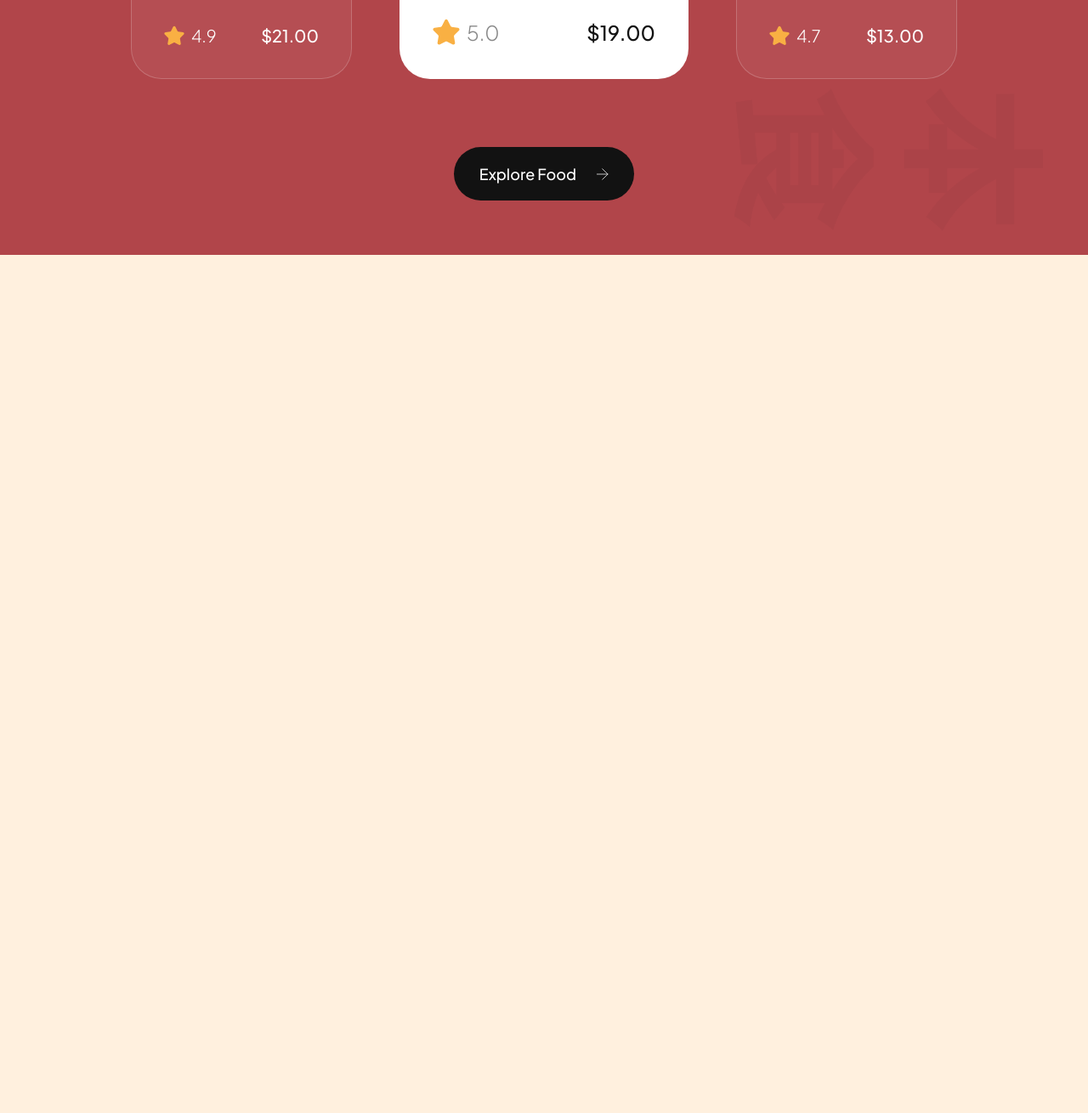
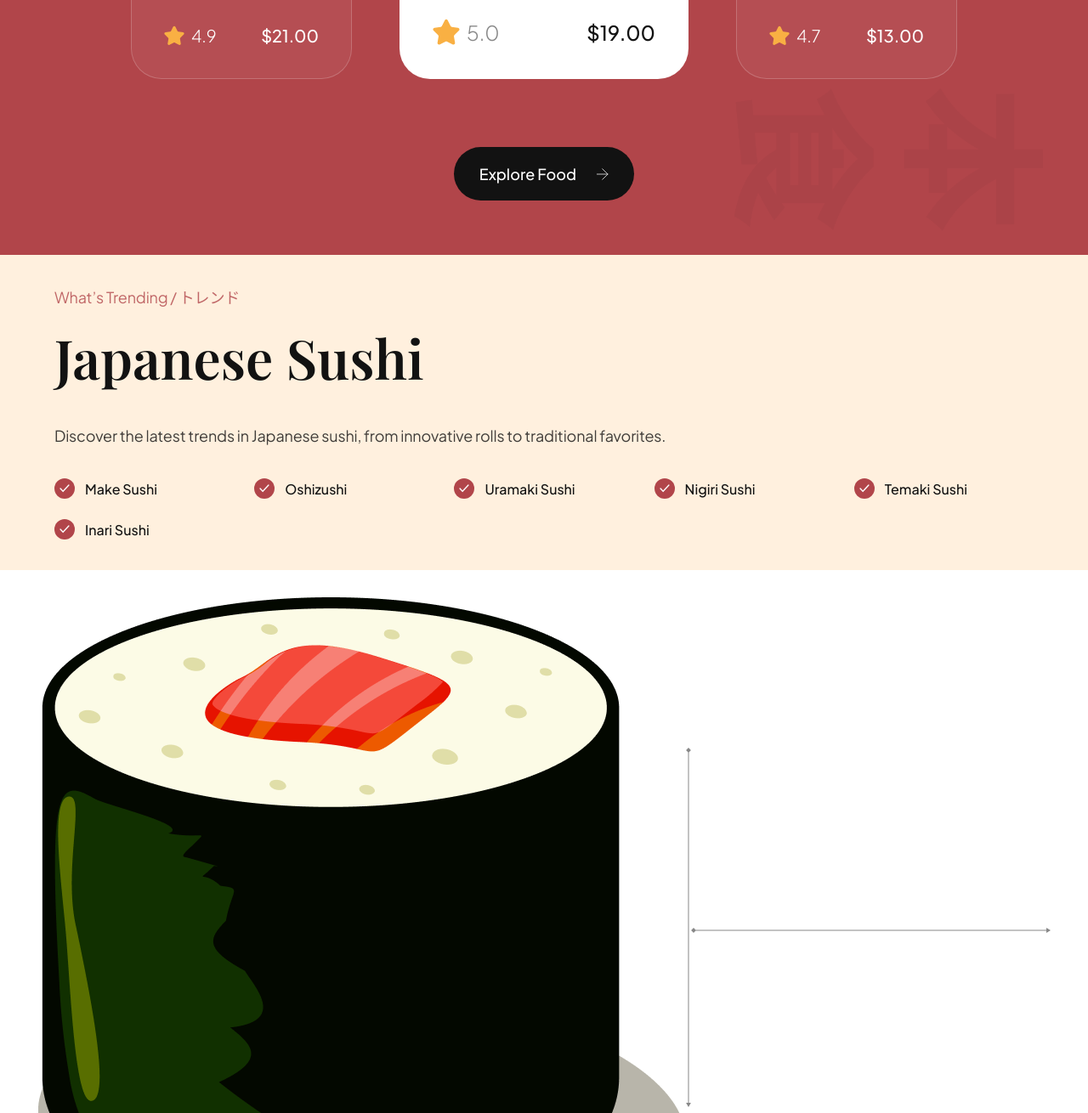
Before and after one commit to mstfsaglam/sushi-landing-page, a plain HTML site: page index.html in a window 1280 px wide. Shown: the part 2215-3525 px from the top of the page at 85% size. Before the commit the page ends 2515 px from the top, so only its background shows below. Drawn offline with nearby package versions, Linux system fonts and the light colour scheme.

Commit message:
feat: add trending page(some)

```diff
--- a/css/sections/trending.css
+++ b/css/sections/trending.css
@@ -0,0 +1,77 @@
+.trending {
+  position: relative;
+
+  display: flex;
+  flex-direction: column;
+  overflow: hidden;
+}
+
+/* discover later on */
+
+.trending-sushi, .trending-drink {
+  width: 100%;
+  min-height: 640px;
+
+  display: flex;
+  flex-direction: row;
+}
+
+.trending__content {
+  flex: 1;
+  padding: 36px 64px;
+
+  display: flex;
+  flex-direction: column;
+  justify-content: center;
+}
+
+.trending__list {
+  list-style: none;
+  flex-wrap: wrap;
+  gap: 24px;
+}
+
+.trending__list li {
+  flex: 1;
+  display: flex;
+  align-items: center;
+  flex-direction: row;
+  gap : 12px;
+  min-width: 210px;
+}
+
+.trending__icon {
+  width: 24px;
+  height: 24px;
+  background-color: var(--primary-color);
+  border-radius: 100%;
+}
+
+.trending__icon img {
+  width: 50%;
+  height: 50%;
+  object-fit: contain;
+}
+
+.trending__list p {
+  flex: 1;
+  font-size: 16px;
+  font-weight: 500;
+  font-family: var(--plus-jakarta-sans);
+  color: var(--secondary-color);
+}
+
+.trending__image {
+  flex: 1;
+  position: relative;
+  padding: 32px 64px;
+
+  background-color: var(--color-white);
+  background-size: contain;
+  background-position: center;
+  background-repeat: no-repeat;
+}
+
+.trending-sushi .trending__image {
+  background-image: url('.../.../assets/japanese_sushi.png');
+}
--- a/index.html
+++ b/index.html
@@ -185,6 +185,71 @@
           <img src="assets/arrow-right.svg" alt="arrow-right">
         </button>
     </section>
+
+    <section class="trending" id="food">
+      <div class="trending__content" data-aos="fade fade-right">
+        <p class="sushi__subtitle">What’s Trending / トレンド</p>
+        <h3 class="sushi__title"> Japanese Sushi</h3>
+        <p class="sushi__description">Discover the latest trends in Japanese sushi, from innovative rolls to traditional favorites.
+        </p>
+
+        <ul class="trending__list flex-between">
+          <li>
+            <div class="trending__icon flex-center">
+              <img src="assets/check.svg" alt="check" />
+            </div>
+            <p>Make Sushi</p>
+          </li>
+
+           <li>
+            <div class="trending__icon flex-center">
+              <img src="assets/check.svg" alt="check" />
+            </div>
+            <p>Oshizushi</p>
+          </li>
+
+           <li>
+            <div class="trending__icon flex-center">
+              <img src="assets/check.svg" alt="check" />
+            </div>
+            <p>Uramaki Sushi</p>
+          </li>
+
+           <li>
+            <div class="trending__icon flex-center">
+              <img src="assets/check.svg" alt="check" />
+            </div>
+            <p>Nigiri Sushi</p>
+          </li>
+
+           <li>
+            <div class="trending__icon flex-center">
+              <img src="assets/check.svg" alt="check" />
+            </div>
+            <p>Temaki Sushi</p>
+          </li>
+
+           <li>
+            <div class="trending__icon flex-center">
+              <img src="assets/check.svg" alt="check" />
+            </div>
+            <p>Inari Sushi</p>
+          </li>
+        </ul>
+      </div>
+
+      <div class="trending__image flex-center">
+        <img src="assets/sushi-5.png" alt="sushi-5" data-aos="fade-left"/>
+
+        <div class="trending__arrow trending__arrow__left">
+          <img src="assets/arrow-vertical.svg" alt="arrow-vertical" />
+        </div>
+
+        <div class="trending__arrow trending__arrow__bottom">
+          <img src="assets/arrow-horizontal.svg" alt="arrow-horizontal" />
+        </div>
+      </div>
+    </section>
     <script src="js/script.js" type="module"></script>
   </body>
 </html>
```
